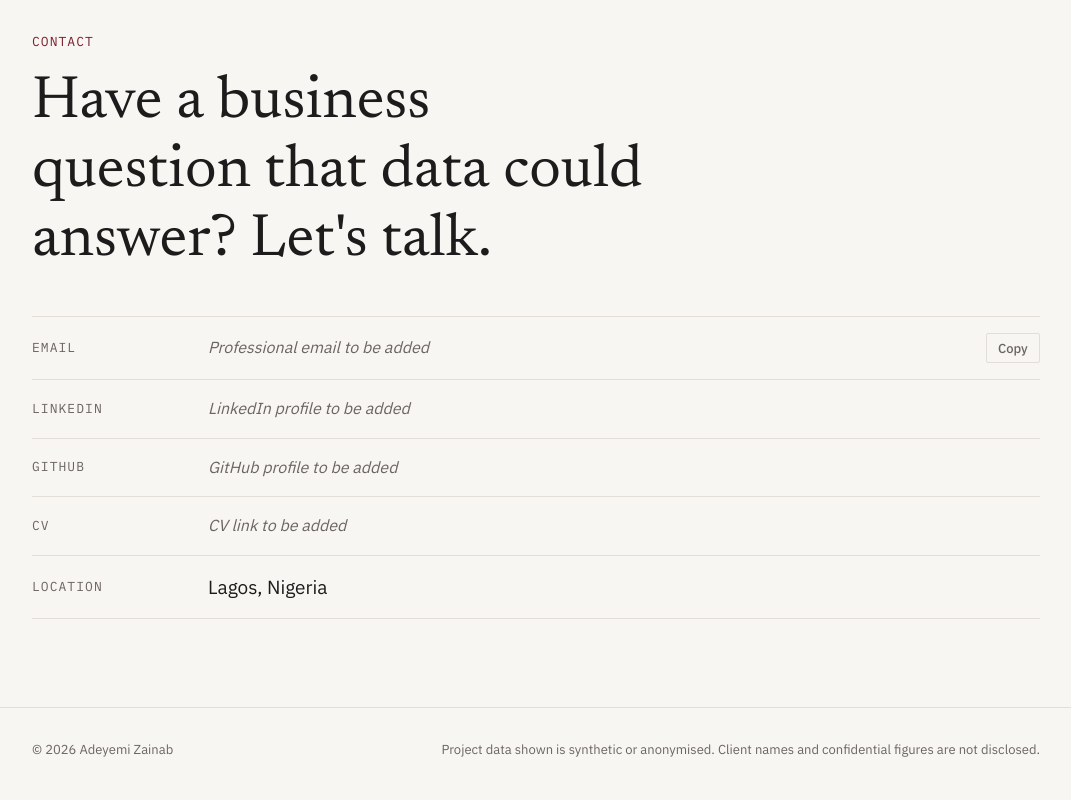
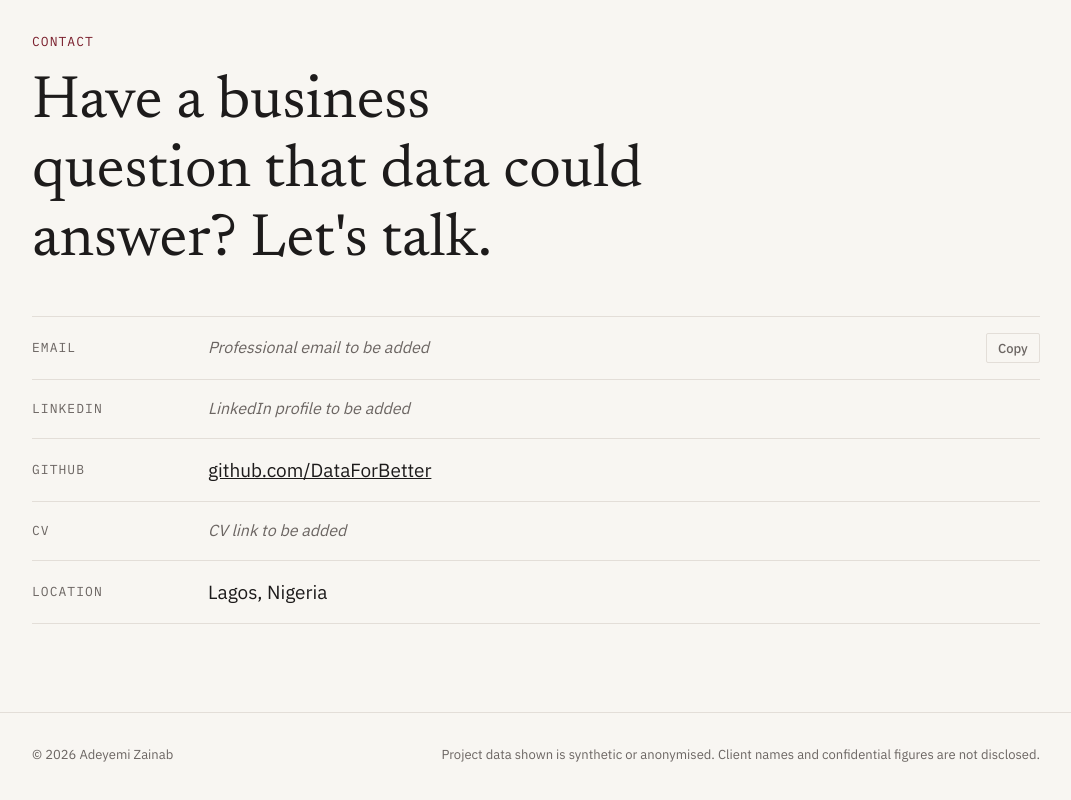
Before and after one commit to DataForBetter/DataForBetter.github.io, a plain HTML site: page index.html in a window 1280 px wide. Shown: the part 5328-6128 px from the top of the page, without its empty margins (104-1175 px from the left). Drawn offline with Linux system fonts and the light colour scheme.

Commit message:
Add the GitHub profile link to the contact section

```diff
--- a/index.html
+++ b/index.html
@@ -469,7 +469,7 @@ footer .wrap{display:flex;justify-content:space-between;flex-wrap:wrap;gap:1rem}
         </div>
         <div class="contact-row">
           <span class="eyebrow">GitHub</span>
-          <span class="val pending">GitHub profile to be added</span>
+          <span class="val"><a href="https://github.com/DataForBetter">github.com/DataForBetter</a></span>
           <span></span>
         </div>
         <div class="contact-row">
```
